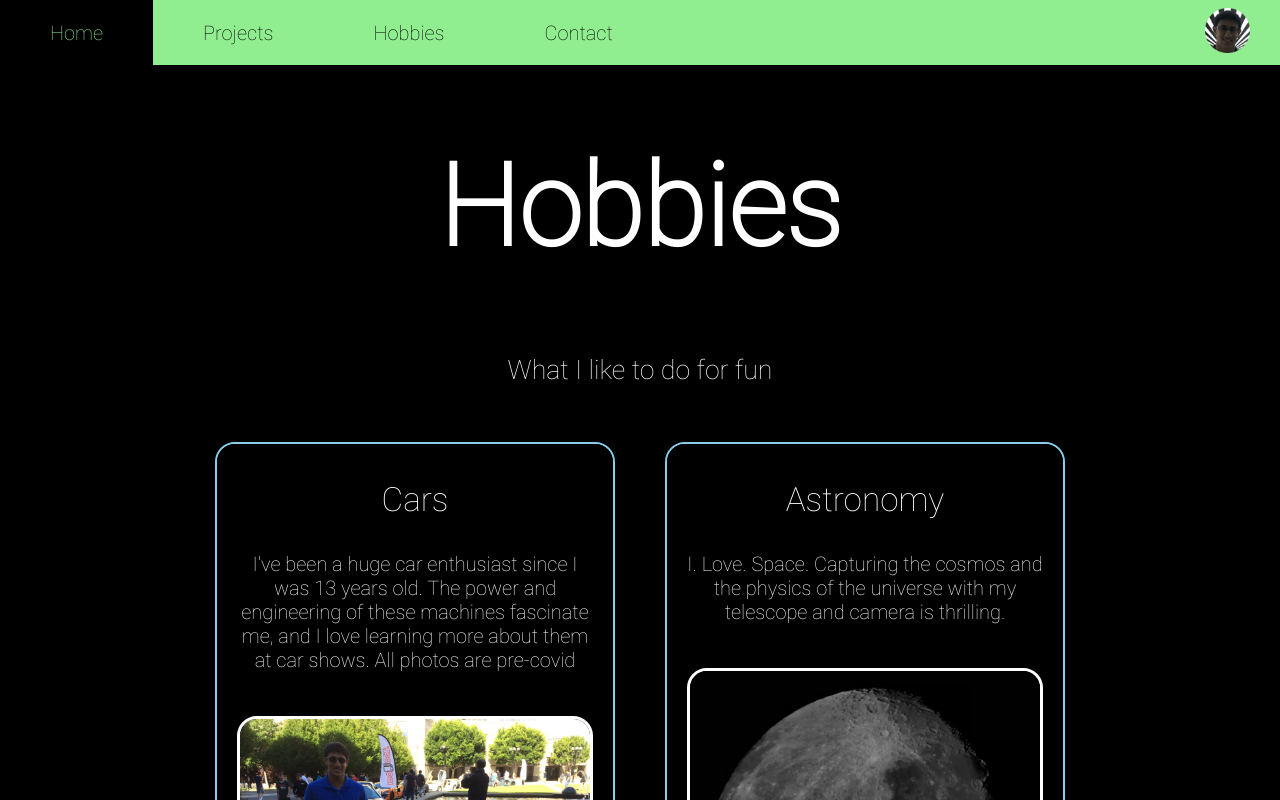
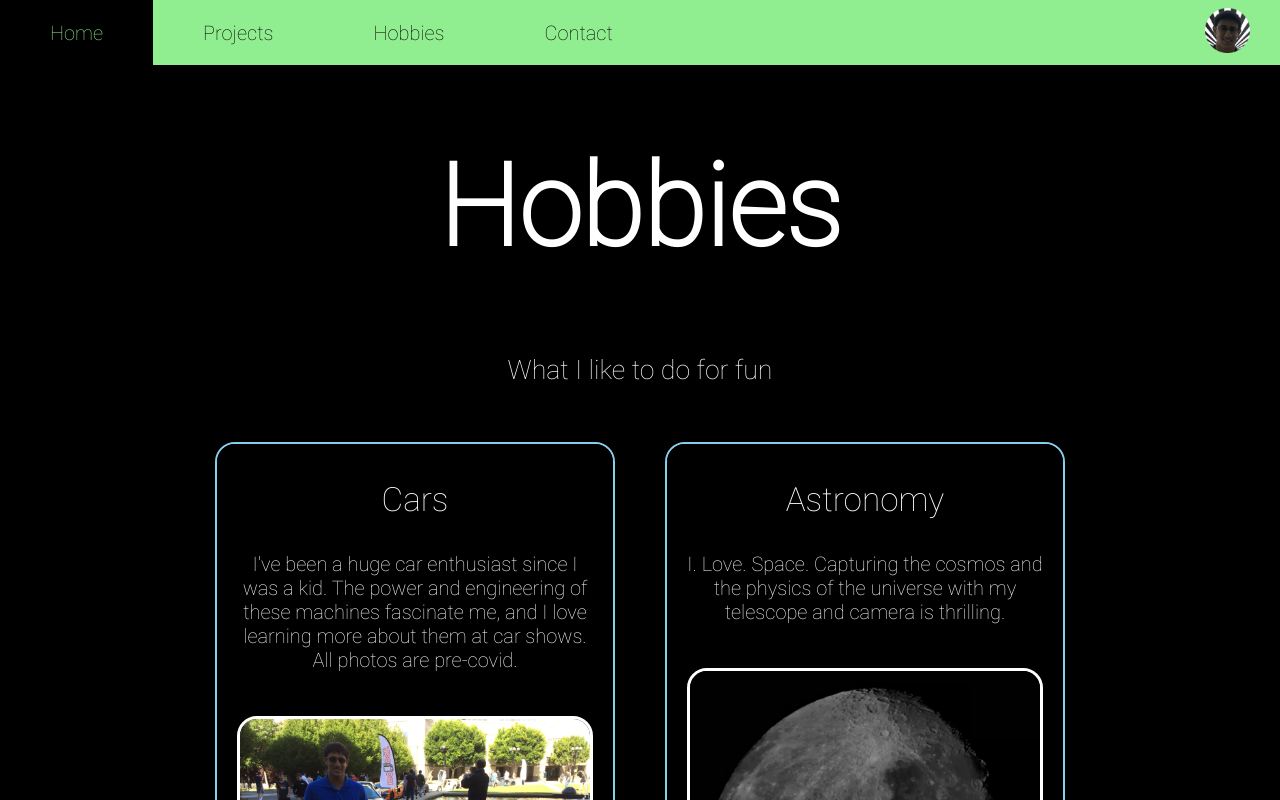
Before and after one commit to nvdixit/Portfolio, a React (Create React App) app in the folder portfolio/: page /Hobbies in a window 1280 px wide. Shown: the top 800 px of the page. Built offline with nearby package versions, Linux system fonts and the light colour scheme.

Commit message:
UI Fixes

```diff
--- a/portfolio/src/components/Hobbies.js
+++ b/portfolio/src/components/Hobbies.js
@@ -1,5 +1,6 @@
 import HobbyButton from './HobbyButton/HobbyButton'
 import Navbar from './NavigationBar/Navbar'
+import Footer from './Footer/Footer'
 
 import carOne from "./HobbyButton/Photos/CarPhoto-1.JPG"
 import carTwo from "./HobbyButton/Photos/CarPhoto-2.JPG"
@@ -13,7 +14,6 @@ import spaceThree from "./HobbyButton/Photos/Space-3.JPG"
 import bakingOne from "./HobbyButton/Photos/Baking-1.JPG"
 import bakingTwo from "./HobbyButton/Photos/Baking-2.JPG"
 import bakingThree from "./HobbyButton/Photos/Baking-3.JPG"
-import Footer from './Footer/Footer'
 
 function Hobbies() {
     return(
@@ -32,9 +32,9 @@ function Hobbies() {
 
             <p>
                 <center>
-                    <HobbyButton title="Cars" description="I've been a huge car enthusiast since I was 13 years old.
+                    <HobbyButton title="Cars" description="I've been a huge car enthusiast since I was a kid.
                                                             The power and engineering of these machines fascinate me,
-                                                            and I love learning more about them at car shows. All photos are pre-covid"
+                                                            and I love learning more about them at car shows. All photos are pre-covid."
                                                             images={[carOne, carTwo, carThree, carFour]}/>
 
                     <HobbyButton title="Astronomy" description="I. Love. Space. Capturing the cosmos and the physics of the
--- a/portfolio/src/components/NavigationBar/Navbar.css
+++ b/portfolio/src/components/NavigationBar/Navbar.css
@@ -8,6 +8,7 @@
     margin: 0px;
     padding: 0px;
     height: 65px;
+    width:100%;
 
     background-color: lightgreen;
 }
@@ -21,7 +22,6 @@
 #navitem:hover {
     color: lightgreen;
     background-color: black;
-    cursor: pointer;
 }
 
 #icon {
```
